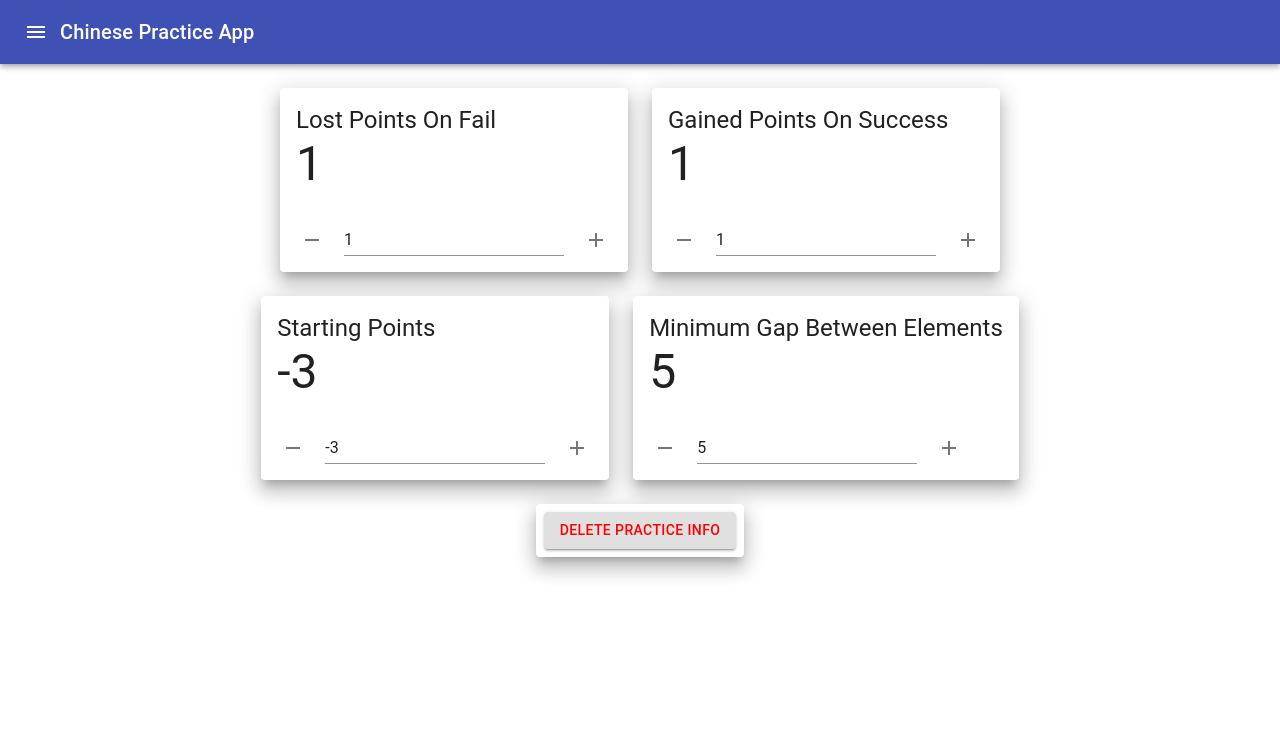
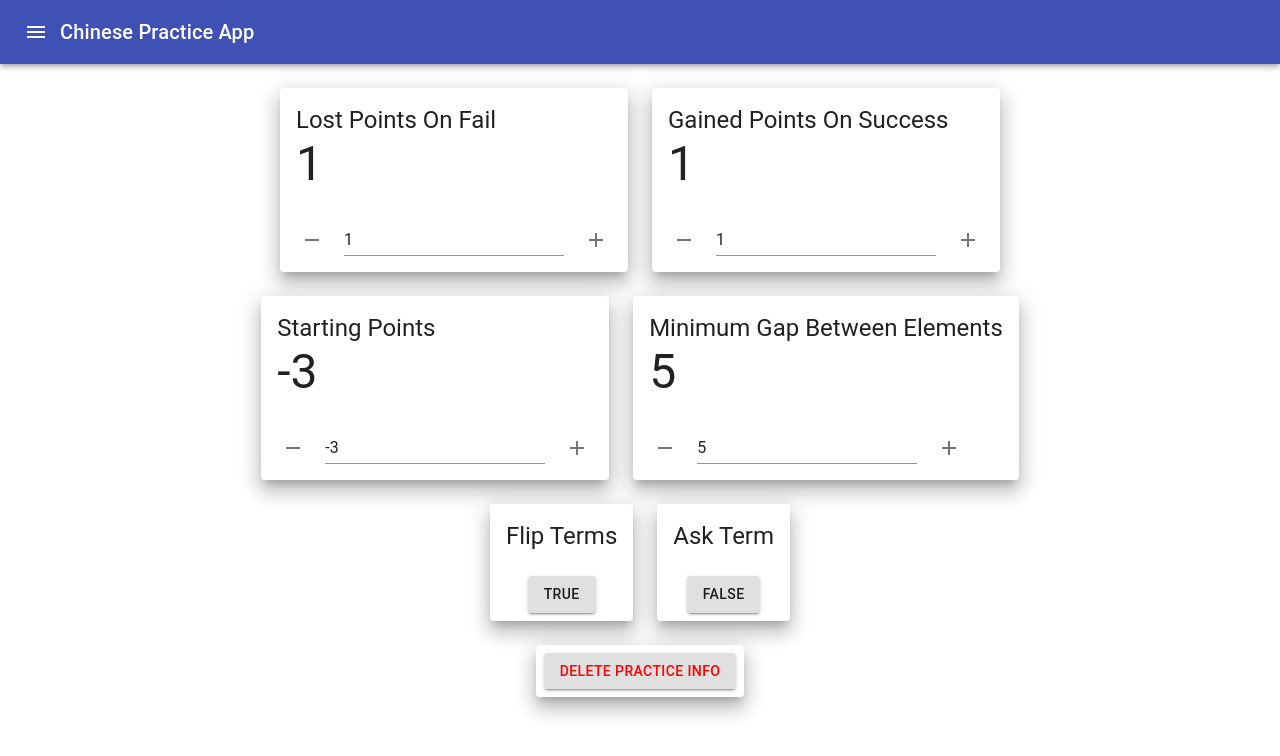
Before and after one commit to vincetiu8/chinese-practice, a React (Create React App) app: page /settings in a window 1280 px wide. Shown: the top 756 px of the page. Built offline with nearby package versions, Linux system fonts and the light colour scheme.

Commit message:
add settings to modify flipping of terms

```diff
--- a/src/features/pairs/pairsSlice.js
+++ b/src/features/pairs/pairsSlice.js
@@ -19,6 +19,8 @@ const initialState = pairsAdapter.getInitialState({
 		gainedPointsOnSuccess: 1,
 		startingPoints: -3,
 		minimumGapBetweenElements: 5,
+		flipTerms: true,
+		askTerm: false,
 	}
 })
 
@@ -36,7 +38,8 @@ export const addPairs = createAsyncThunk(
 					id: pair[0],
 					definition: pair[1],
 					rank: 0,
-					seen: false
+					seen: false,
+					flip: false
 				})
 			}
 		}
@@ -51,7 +54,8 @@ export const addPairs = createAsyncThunk(
 					id: pairsToTranslate[i],
 					definition: result.data[i].translatedText.toLowerCase(),
 					rank: 0,
-					seen: false
+					seen: false,
+					flip: false
 				})
 			}
 		}
@@ -89,6 +93,7 @@ const pairsSlice = createSlice({
 				const pair = state.entities[id]
 				pair.rank = 0
 				pair.seen = false
+				pair.flip = false
 				return pair
 			})
 			pairsAdapter.updateMany(state, updatedPairs)
@@ -109,6 +114,7 @@ const pairsSlice = createSlice({
 					definition: definition,
 					rank: 0,
 					seen: false,
+					flip: false
 				})
 			}
 			state.editingPair = null
@@ -120,7 +126,6 @@ const pairsSlice = createSlice({
 			state.status = 'editing'
 		},
 		updateSolvingPair(state, action) {
-			// todo: alternate between terms and definitions
 			if (state.solvingPair !== null) {
 				state.pastSolvingPairs.push(state.solvingPair.id.toString())
 				if (state.pastSolvingPairs.length >
@@ -145,12 +150,13 @@ const pairsSlice = createSlice({
 			}
 		},
 		submitAnswer(state, action) {
-			if (action.payload === state.solvingPair.definition) {
+			if (action.payload === (state.solvingPair.flip ? state.solvingPair.id : state.solvingPair.definition)) {
 				if (state.status !== 'wrong') {
 					pairsAdapter.updateOne(state, {
 						id: state.solvingPair.id,
 						changes: {
-							rank: state.solvingPair.rank + state.settings.gainedPointsOnSuccess
+							rank: state.solvingPair.rank + state.settings.gainedPointsOnSuccess,
+							flip: state.settings.flipTerms ? !state.solvingPair.flip : state.settings.askDefinition
 						}
 					})
 				}
--- a/src/features/practice/PracticeCard.js
+++ b/src/features/practice/PracticeCard.js
@@ -45,7 +45,11 @@ export const PracticeCard = () => {
 					<Typography variant="h3">
 						{pairIds.length > 0
 							? (
-								solvingPair !== null ? solvingPair.id : ''
+								solvingPair !== null
+									? solvingPair.flip
+										? solvingPair.definition
+										: solvingPair.id
+									: ''
 							)
 							: (
 								'No terms found, add some first!'
--- a/src/features/settings/Settings.js
+++ b/src/features/settings/Settings.js
@@ -1,9 +1,10 @@
 import {useDispatch, useSelector} from "react-redux";
 import {Grid} from "@material-ui/core";
-import {SettingsCard} from "./SettingsCard";
+import {SettingsCardNumber} from "./SettingsCardNumber";
 import {useEffect} from "react";
 import {fetchInfo, saveInfo} from "../pairs/pairsSlice";
 import {DeletePracticeInfoCard} from "./DeletePracticeInfoCard"
+import {SettingsCardBool} from "./SettingsCardBool";
 
 export const Settings = () => {
 	const dispatch = useDispatch()
@@ -33,7 +34,10 @@ export const Settings = () => {
 						{
 							Object.keys(settings).map(setting => (
 								<Grid item key={setting}>
-									<SettingsCard setting={setting}/>
+									{typeof settings[setting] === "boolean"
+										? <SettingsCardBool setting={setting}/>
+										: <SettingsCardNumber setting={setting}/>
+									}
 								</Grid>
 							))
 						}
--- /dev/null
+++ b/src/features/settings/SettingsCardBool.js
@@ -0,0 +1,48 @@
+import {useDispatch, useSelector} from "react-redux";
+import {Button, Card, CardActions, CardContent, Typography} from "@material-ui/core";
+import {updateSettings} from "../pairs/pairsSlice";
+import {makeStyles} from "@material-ui/core/styles";
+
+const useStyles = makeStyles({
+	actions: {
+		justifyContent: "center"
+	}
+});
+
+export const SettingsCardBool = ({setting}) => {
+	const classes = useStyles()
+
+	const dispatch = useDispatch()
+
+	const settingValue = useSelector(state => state.pairs.settings[setting])
+
+	const onClick = () => dispatch(
+		updateSettings({
+			[setting]: !settingValue
+		})
+	)
+
+	return (
+		<div>
+			<Card elevation={12}>
+				<CardContent>
+					<Typography variant="h5">
+						{
+							(setting.charAt(0).toUpperCase() + setting.slice(1))
+								.split(/(?=[A-Z])/)
+								.join(' ')
+						}
+					</Typography>
+				</CardContent>
+				<CardActions className={classes.actions}>
+					<Button
+						variant="contained"
+						onClick={onClick}
+					>
+						{settingValue.toString()}
+					</Button>
+				</CardActions>
+			</Card>
+		</div>
+	)
+}
--- a/src/features/settings/SettingsCard.js
+++ b/src/features/settings/SettingsCardNumber.js
@@ -4,7 +4,7 @@ import {Add, Remove} from "@material-ui/icons";
 import {updateSettings} from "../pairs/pairsSlice";
 import {useEffect, useState} from "react";
 
-export const SettingsCard = ({setting}) => {
+export const SettingsCardNumber = ({setting}) => {
 	const dispatch = useDispatch()
 
 	const settingValue = useSelector(state => state.pairs.settings[setting])
```
Also changed, not shown: 1 other file (tests, documents, lock files or other folders).
